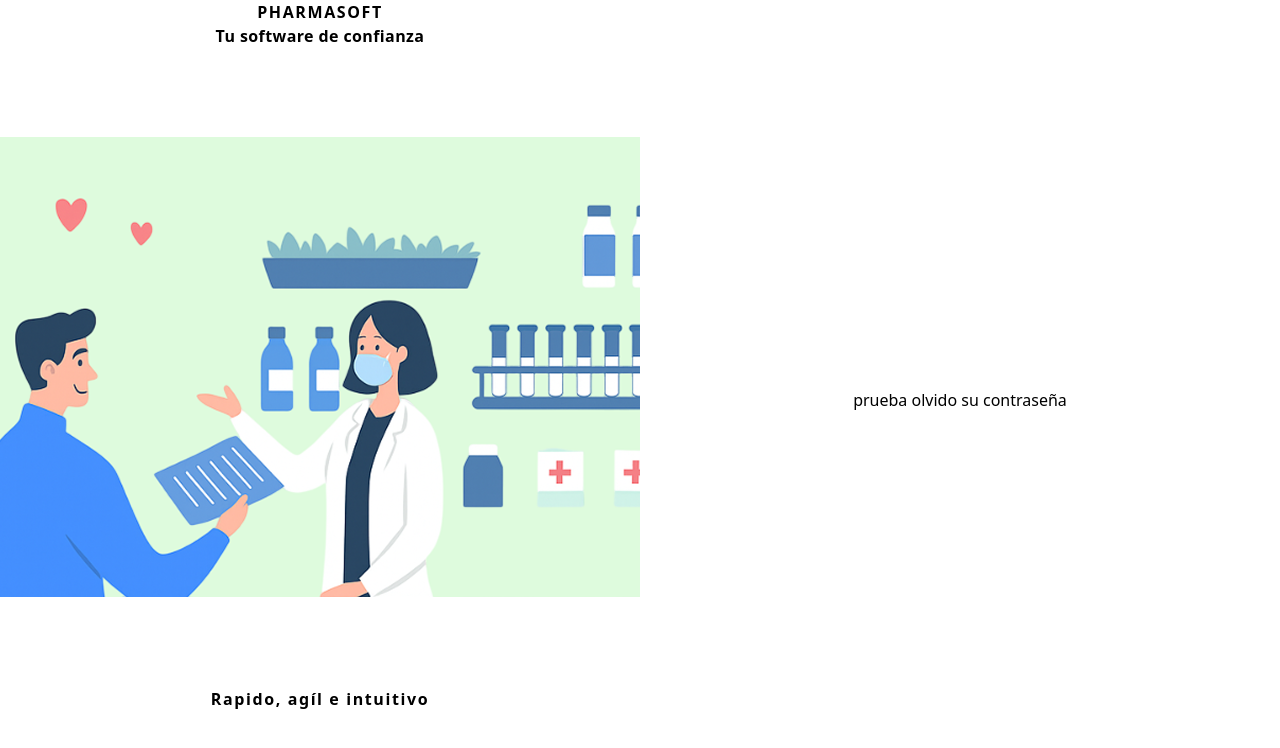
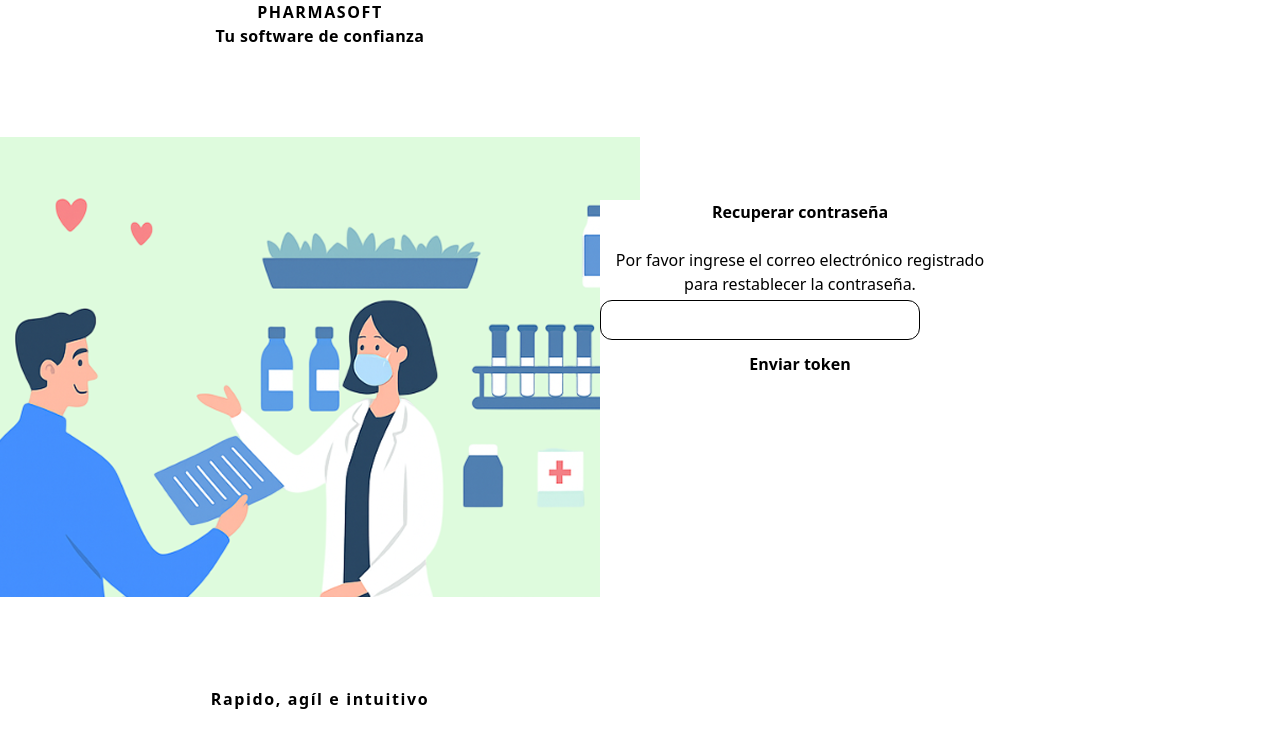
Before and after one commit to CJCPDev/proyecto-formativo-pharmasoft-sena, a React (Vite) app in the folder frontend/sena-pharmasoft/: page /forgot-password in a window 1280 px wide. Shown: the top 748 px of the page. Built offline with nearby package versions, Linux system fonts and the light colour scheme; the HTML template or start-up script is replaced by a standard one.

Commit message:
feat: modificacion errores en layouts y estilos

```diff
--- a/frontend/sena-pharmasoft/src/features/home/pages/HomePage.jsx
+++ b/frontend/sena-pharmasoft/src/features/home/pages/HomePage.jsx
@@ -13,10 +13,6 @@ export default function HomePage (){
             }
         >
             <div className="relative z-10 text-center text-text-inverse">
-
-                <p>
-                    Aprende según tus gusto, desde panaderia hasta control numérico
-                </p>
             </div>
         </section>
     )
--- a/frontend/sena-pharmasoft/src/features/users/components/ForgetPassword.jsx
+++ b/frontend/sena-pharmasoft/src/features/users/components/ForgetPassword.jsx
@@ -1,11 +1,29 @@
-
+import { Outlet } from "react-router-dom"
+import AuthLayout from "../../../shared/layout/AuthLayout"
+import Input from "@/shared/components/Input";
+import Button from '@/shared/components/Button'
 
 export default function ForgetPassword(){
 
 
     return(
-        <div>
-            <h1>prueba olvido su contraseña</h1>
+        <div className="absolute inset-x-150 z-10 bg-white w-100 h-100 text-center">
+            <form>
+                <div className="grid gap-6 text-main" >
+                    <h1 className="text-brand-hover font-extrabold text-general-title">Recuperar contraseña</h1>
+                    <p>Por favor ingrese el correo electrónico registrado para restablecer la contraseña.</p>
+                </div>
+                <Input
+                type='email'
+                />
+                <Button
+                variant = 'secondary'
+                size = 'md'
+                type='submit'
+                >
+                    Enviar token
+                </Button>
+            </form>
         </div>
     )
 }
--- a/frontend/sena-pharmasoft/src/shared/components/Button.jsx
+++ b/frontend/sena-pharmasoft/src/shared/components/Button.jsx
@@ -8,7 +8,7 @@ export default function Button ({
 
     const variants = {
         primary: 'font-main text-brand-soft font-semibold text-base bg-brand-hover hover:bg-brand-soft hover:text-brand-hover',
-        secondary: "font-main text-brand-hover font-semibold text-base bg-brand-soft hover:bg-brand-hover hover:text-brand-soft",
+        secondary: "font-main text-brand-hover font-semibold text-base bg-brand-softv2 hover:bg-brand-hover hover:text-brand-soft",
     };
 
     const sizes = {
--- a/frontend/sena-pharmasoft/src/shared/layout/AuthLayout.jsx
+++ b/frontend/sena-pharmasoft/src/shared/layout/AuthLayout.jsx
@@ -1,5 +1,4 @@
 import authBg from "../../assets/images/background.webp"
-import LoginForm from "@/features/users/components/LoginForm"
 import { Outlet} from "react-router-dom"
 
 
--- a/frontend/sena-pharmasoft/src/styles/global.css
+++ b/frontend/sena-pharmasoft/src/styles/global.css
@@ -9,6 +9,7 @@
     --color-brand: var(--semantic-brand);
     --color-brand-hover:var(--semantic-brand-hover);
     --color-brand-soft: var(--semantic-brand-soft);
+    --color-brand-softv2: var(--semantic-brand-soft-v2);
 
     --color-backgraund: var(--semantic-primary-50);
     --color-surface: var(--semantic-surface);
--- a/frontend/sena-pharmasoft/src/styles/semantic.css
+++ b/frontend/sena-pharmasoft/src/styles/semantic.css
@@ -9,7 +9,7 @@
     --semantic-brand-soft: var(--color-primary-100);
     --semantic-brand-soft-v2: var(--color-primary-200);
     --semantic-brand-hover:var(--color-primary-800); /*generalmente es de un tomo mas oscuro*/
-    --semantic-brand-hover: var(--color-primary-900);/* Generalmente es de un tono mas alto que el brand */
+    --semantic-brand-hover-v2: var(--color-primary-900);/* Generalmente es de un tono mas alto que el brand */
     --semantic-brand-fort: var(--color-primary-950);
 
     /* ************BACKGROUND******** */
```
